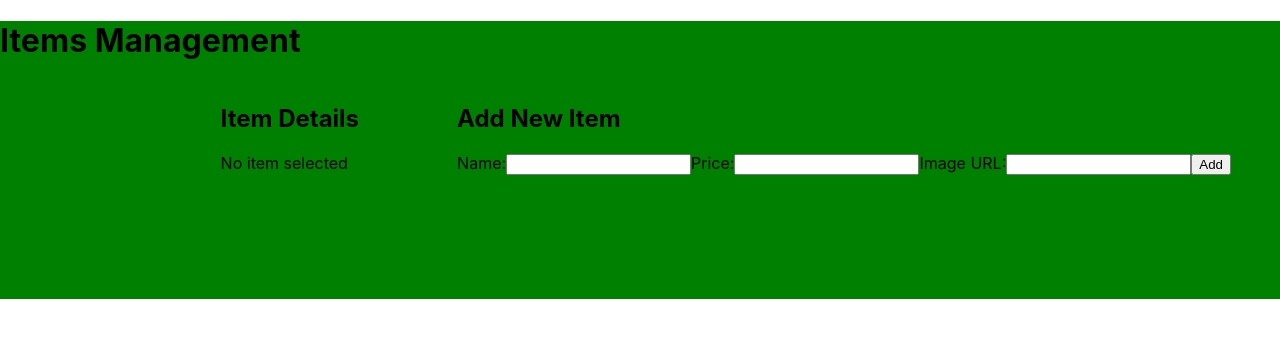
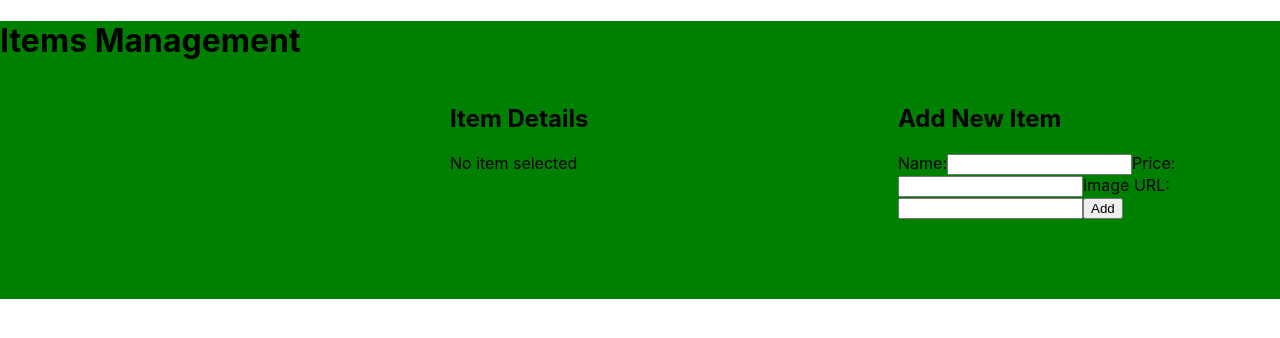
Before and after one commit to gallevy141/items-management, a React (Create React App) app: page / in a window 1280 px wide. Shown: the top 338 px of the page. Built offline with nearby package versions, Linux system fonts and the light colour scheme.

Commit message:
Make layout adjustments to match the image

```diff
--- a/src/App.js
+++ b/src/App.js
@@ -9,7 +9,7 @@
     { name: 'item2', price: 7, image: 'image-url-2' },
     { name: 'item3', price: 10, image: 'image-url-3' },
     { name: 'item4', price: 2, image: 'image-url-4' },
-  ])
+  ]);
   const [selectedItem, setSelectedItem] = useState(null)
 
   const selectItem = (item) => {
@@ -23,10 +23,16 @@
   return (
     <div style={{ backgroundColor: 'green', color: 'black' }}>
       <h1>Items Management</h1>
-      <div style={{ display: 'flex', justifyContent: 'space-around' }}>
-        <Items items={items} selectItem={selectItem} />
-        <ItemDetails selectedItem={selectedItem} />
-        <NewItemForm addItem={addItem} />
+      <div style={{ display: 'flex', justifyContent: 'space-between' }}>
+        <div style={{ width: '30%' }}>
+          <Items items={items} selectItem={selectItem} />
+        </div>
+        <div style={{ width: '30%' }}>
+          <ItemDetails selectedItem={selectedItem} />
+        </div>
+        <div style={{ width: '30%' }}>
+          <NewItemForm addItem={addItem} />
+        </div>
       </div>
     </div>
   )
```
